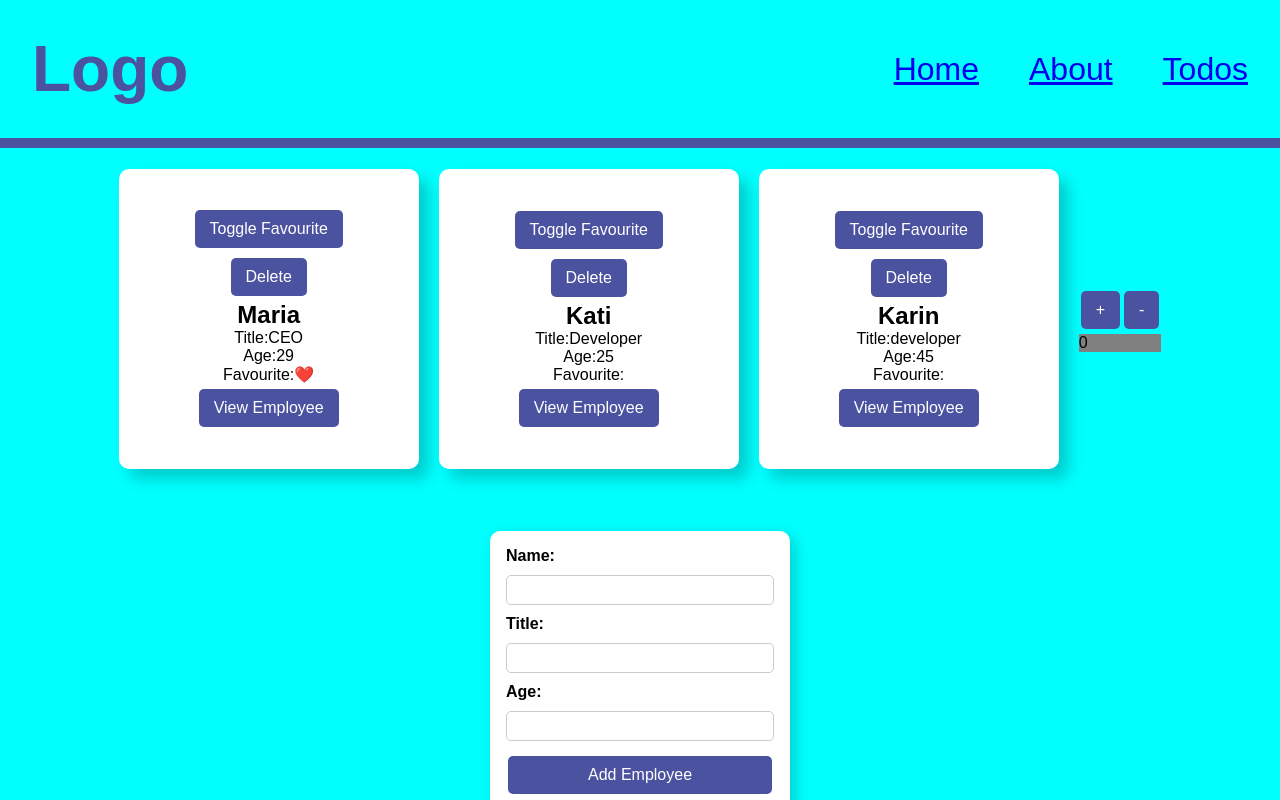
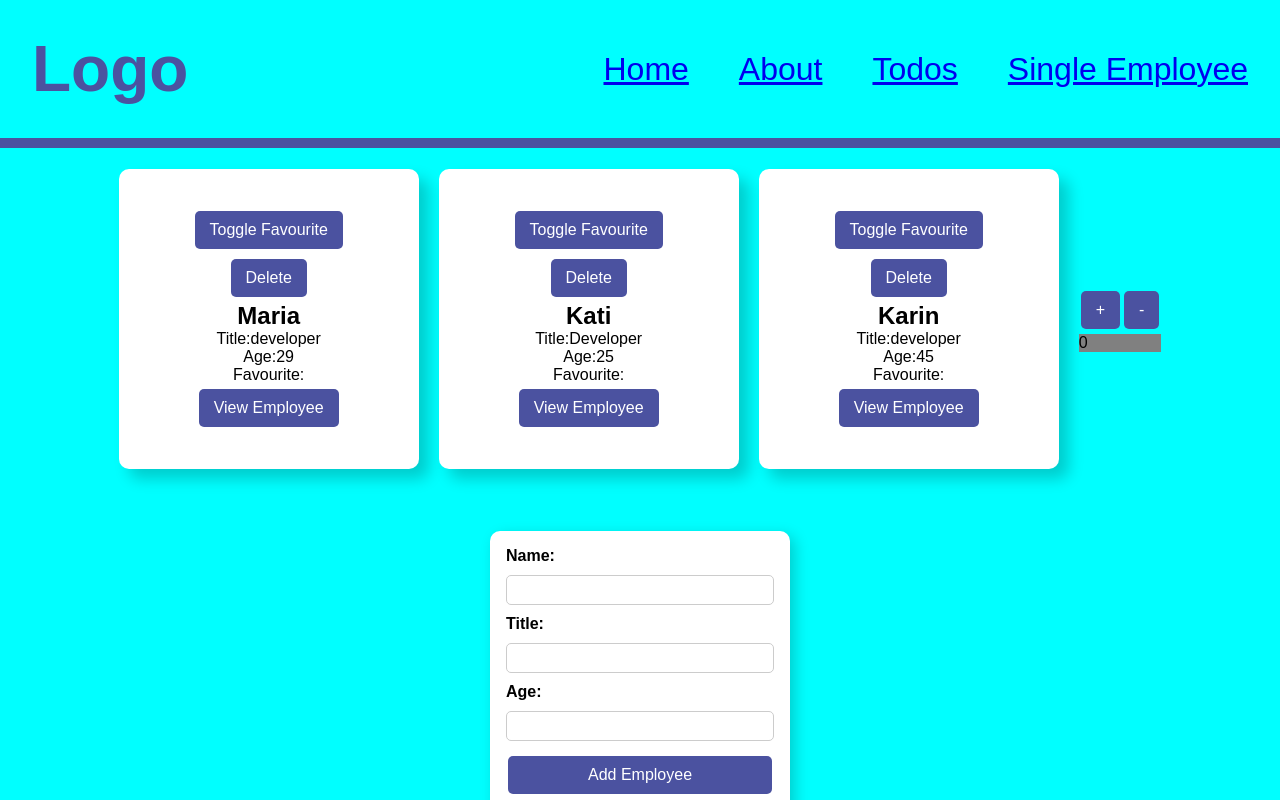
Before and after one commit to 1967cooder/demo-basics, a React (Vite) app: page / in a window 1280 px wide. Shown: the top 800 px of the page. Built offline with nearby package versions, Linux system fonts and the light colour scheme; data requests are answered from the project's data file.

Commit message:
added link /employees/1in Header

```diff
--- a/src/Components/Header.jsx
+++ b/src/Components/Header.jsx
@@ -9,6 +9,7 @@ const Header = () => {
         <Link to="/">Home</Link>
         <Link to="/about">About</Link>
         <Link to="/todos">Todos</Link>
+        <Link to="/employees/1">Single Employee</Link>
       </nav>
     </header>
   );
--- a/src/db.json
+++ b/src/db.json
@@ -1,11 +1,10 @@
 {
   "employees": [
     {
-      "id": "1",
       "name": "Maria",
-      "title": "CEO",
+      "title": "developer",
       "age": 29,
-      "isFavourite": true
+      "id": "1"
     },
     {
       "id": "2",
```
